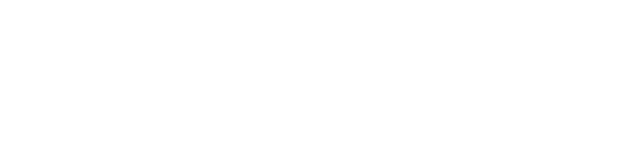
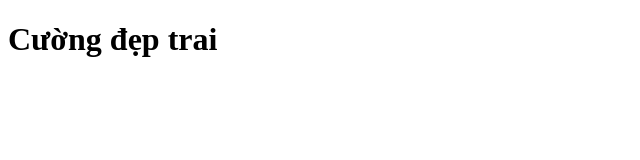
Before and after one commit to phancuong291999/test3, a plain HTML site: page contact.html in a window 1280 px wide. Shown: the whole page, without its empty margins (0-640 px from the left). Drawn offline with Linux system fonts and the light colour scheme.

Commit message:
Update contact.html

```diff
--- a/contact.html
+++ b/contact.html
@@ -2,9 +2,10 @@
 <html lang="en">
 <head>
 	<meta charset="UTF-8">
-	<title>cupowfng vio</title>
+	<title></title>
 </head>
 <body>
+	<h1>Cường đẹp trai</h1>
 
 </body>
 </html>
```
